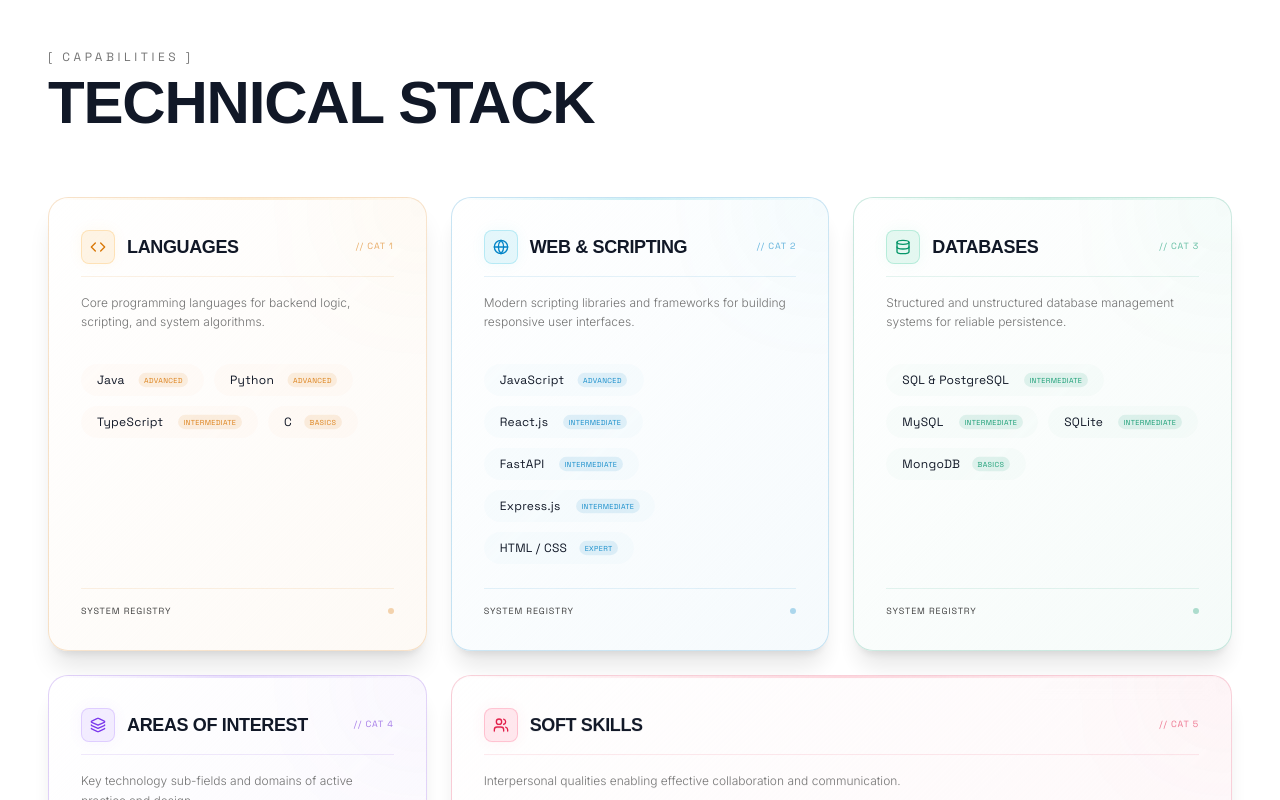
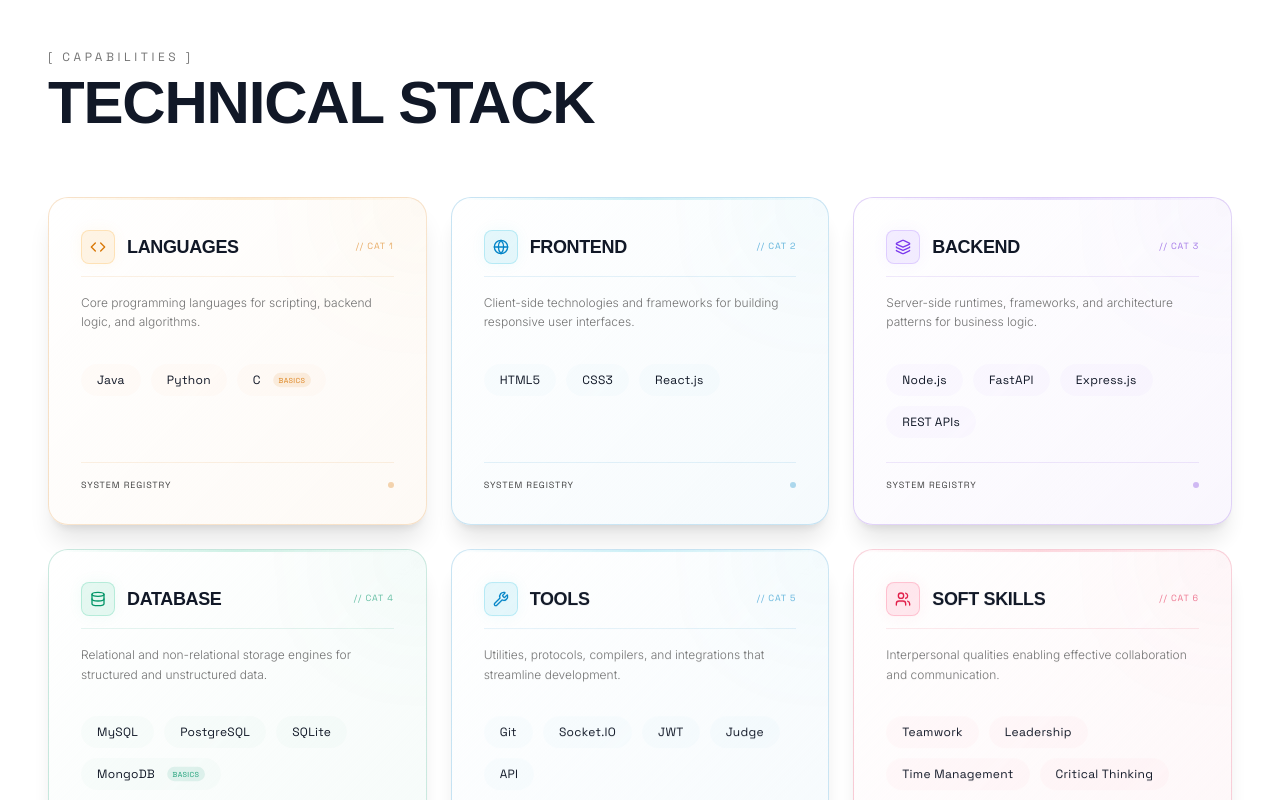
Before and after one commit to nilalochanbv/nilalochanbv-personal-portfolio, a React (Vite) app: page / in a window 1280 px wide. Shown: the part 3820-4620 px from the top of the page. Built offline with nearby package versions, Linux system fonts and the light colour scheme; no server answers; a web font is replaced by a local one.

Commit message:
feat: implement 6-card bento grid technical skills layout matching resume screenshot

```diff
--- a/src/components/Skills.jsx
+++ b/src/components/Skills.jsx
@@ -1,19 +1,21 @@
 import { motion } from "framer-motion";
-import { Code, Globe, Database, Layers, Users } from "lucide-react";
+import { Code, Globe, Database, Layers, Wrench, Users } from "lucide-react";
 
 const iconMap = {
   code: { icon: Code, colorClass: "text-amber-400 bg-amber-500/10 border-amber-500/20 shadow-[0_0_15px_rgba(245,158,11,0.06)]" },
   globe: { icon: Globe, colorClass: "text-cyan-400 bg-cyan-500/10 border-cyan-500/20 shadow-[0_0_15px_rgba(6,182,212,0.06)]" },
   database: { icon: Database, colorClass: "text-emerald-400 bg-emerald-500/10 border-emerald-500/20 shadow-[0_0_15px_rgba(16,185,129,0.06)]" },
   layers: { icon: Layers, colorClass: "text-violet-400 bg-violet-500/10 border-violet-500/20 shadow-[0_0_15px_rgba(139,92,246,0.06)]" },
+  wrench: { icon: Wrench, colorClass: "text-cyan-400 bg-cyan-500/10 border-cyan-500/20 shadow-[0_0_15px_rgba(6,182,212,0.06)]" },
   users: { icon: Users, colorClass: "text-rose-400 bg-rose-500/10 border-rose-500/20 shadow-[0_0_15px_rgba(244,63,94,0.06)]" },
 };
 
 const cardColors = [
   "card-amber",
   "card-cyan",
+  "card-violet",
   "card-emerald",
-  "card-violet",
+  "card-cyan",
   "card-rose"
 ];
 
@@ -21,47 +23,55 @@
   {
     title: "LANGUAGES",
     icon: "code",
-    description: "Core programming languages for backend logic, scripting, and system algorithms.",
+    description: "Core programming languages for scripting, backend logic, and algorithms.",
     skills: [
-      { name: "Java", level: "Advanced" },
-      { name: "Python", level: "Advanced" },
-      { name: "TypeScript", level: "Intermediate" },
+      { name: "Java" },
+      { name: "Python" },
       { name: "C", level: "Basics" },
     ],
   },
   {
-    title: "WEB & SCRIPTING",
+    title: "FRONTEND",
     icon: "globe",
-    description: "Modern scripting libraries and frameworks for building responsive user interfaces.",
+    description: "Client-side technologies and frameworks for building responsive user interfaces.",
     skills: [
-      { name: "JavaScript", level: "Advanced" },
-      { name: "React.js", level: "Intermediate" },
-      { name: "FastAPI", level: "Intermediate" },
-      { name: "Express.js", level: "Intermediate" },
-      { name: "HTML / CSS", level: "Expert" },
+      { name: "HTML5" },
+      { name: "CSS3" },
+      { name: "React.js" },
     ],
   },
   {
-    title: "DATABASES",
+    title: "BACKEND",
+    icon: "layers",
+    description: "Server-side runtimes, frameworks, and architecture patterns for business logic.",
+    skills: [
+      { name: "Node.js" },
+      { name: "FastAPI" },
+      { name: "Express.js" },
+      { name: "REST APIs" },
+    ],
+  },
+  {
+    title: "DATABASE",
     icon: "database",
-    description: "Structured and unstructured database management systems for reliable persistence.",
+    description: "Relational and non-relational storage engines for structured and unstructured data.",
     skills: [
-      { name: "SQL & PostgreSQL", level: "Intermediate" },
-      { name: "MySQL", level: "Intermediate" },
-      { name: "SQLite", level: "Intermediate" },
+      { name: "MySQL" },
+      { name: "PostgreSQL" },
+      { name: "SQLite" },
       { name: "MongoDB", level: "Basics" },
     ],
   },
   {
-    title: "AREAS OF INTEREST",
-    icon: "layers",
-    description: "Key technology sub-fields and domains of active practice and design.",
+    title: "TOOLS",
+    icon: "wrench",
+    description: "Utilities, protocols, compilers, and integrations that streamline development.",
     skills: [
-      { name: "Full Stack (MERN)", level: "Active" },
-      { name: "Machine Learning / CV", level: "Active" },
-      { name: "Generative AI & LLMs", level: "Active" },
-      { name: "Cybersecurity (SIEM)", level: "Active" },
-      { name: "UI / UX Design", level: "Active" },
+      { name: "Git" },
+      { name: "Socket.IO" },
+      { name: "JWT" },
+      { name: "Judge" },
+      { name: "API" },
     ],
   },
   {
@@ -131,9 +141,7 @@
               key={cat.title}
               variants={cardVariants}
               whileHover={{ y: -6 }}
-              className={`story-card group p-8 rounded-2xl flex flex-col justify-between relative shadow-xl ${colorClass} ${
-                idx === 3 ? "md:col-span-2 lg:col-span-1" : ""
-              } ${idx === 4 ? "md:col-span-2 lg:col-span-2" : ""}`}
+              className={`story-card group p-8 rounded-2xl flex flex-col justify-between relative shadow-xl ${colorClass}`}
             >
               <div className="absolute top-0 left-0 right-0 h-[2px] card-accent opacity-50 group-hover:opacity-100 transition-opacity duration-500" />
               <div className="absolute -top-16 -right-16 w-36 h-36 rounded-full blur-3xl pointer-events-none transition-all duration-700 card-glow" />
```
